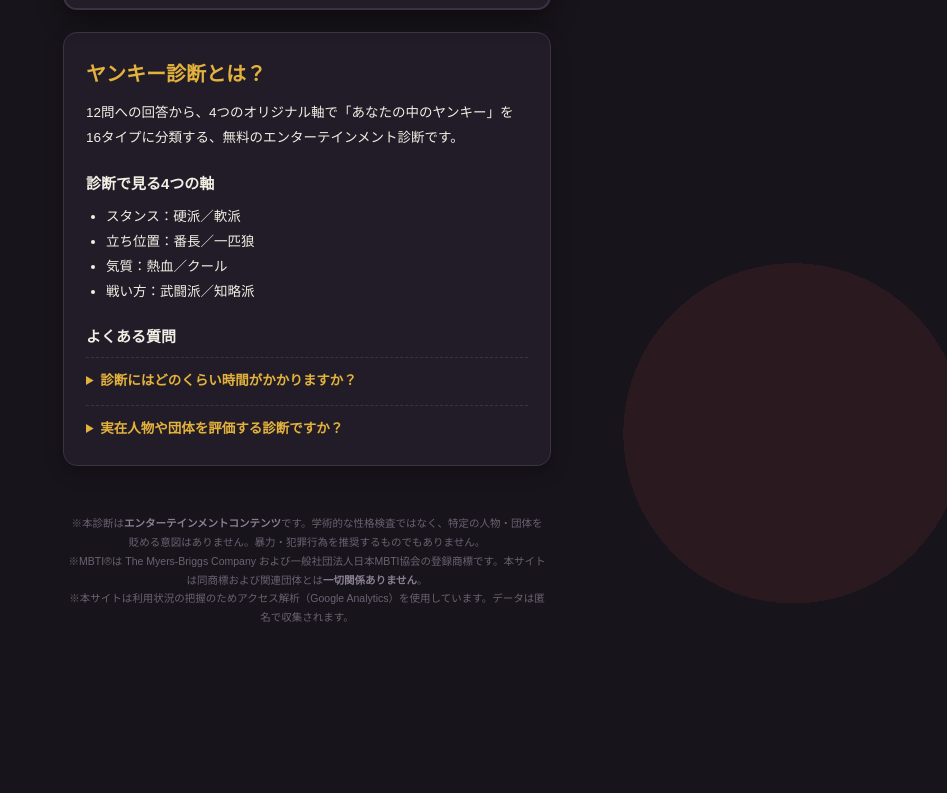
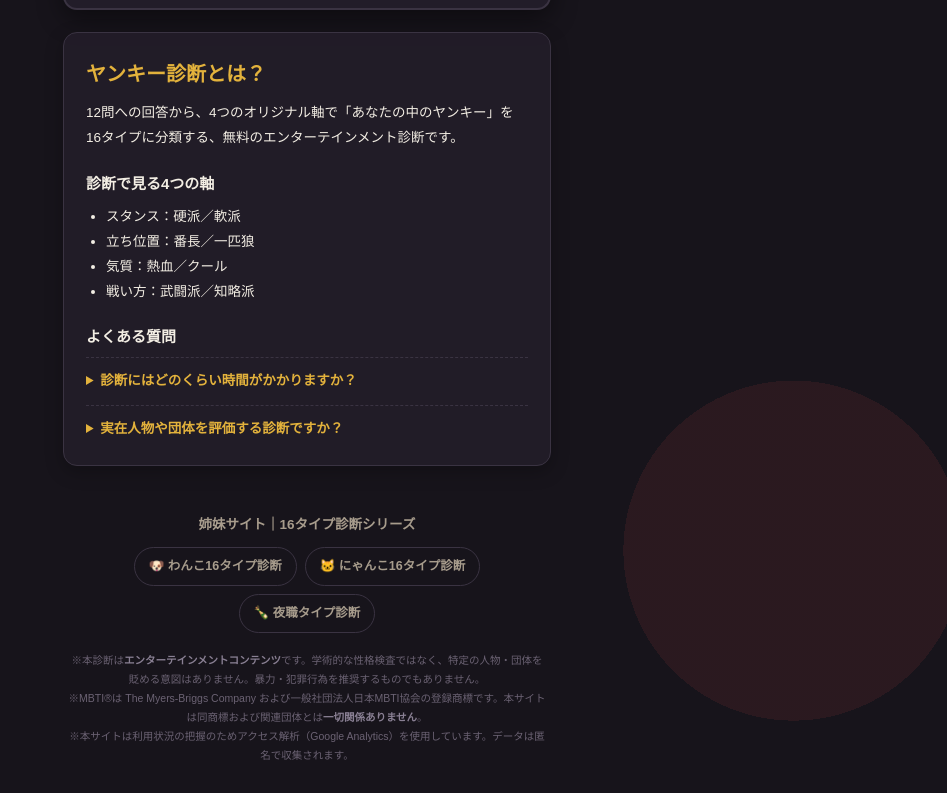
Before and after one commit to sterakura-cell/yankee-shindan, a plain HTML site: page index.html in a window 1280 px wide. Shown: the part 823-1616 px from the top of the page, without its empty margins (333-1280 px from the left). Before the commit the page ends 1478 px from the top, so only its background shows below. Drawn offline with Linux system fonts and the light colour scheme.

Commit message:
SEO: 常時表示の姉妹サイト相互リンクをフッター上に追加
結果画面内の.cross-promoはJS表示までDOM上不可視でGoogleが内部リンクとして
認識していない（GSC URL検査で参照元ページ=検出されず）。クロール可能な
静的navを全ページ共通領域に追加し、サブドメイン間のリンクグラフを形成する。

Co-Authored-By: Claude Fable 5 <noreply@anthropic.com>

```diff
--- a/index.html
+++ b/index.html
@@ -209,6 +209,10 @@
   .about-diagnosis details:last-child { padding-bottom: 0; }
   .about-diagnosis summary { cursor: pointer; font-size: 13.5px; font-weight: bold; color: var(--gold); }
   .about-diagnosis details p { margin: 8px 0 0; }
+  .series-links { width: 100%; max-width: 520px; margin: 0 auto 18px; padding: 0 20px; }
+  .series-links h2 { font-size: 13.5px; color: var(--text-light); text-align: center; margin-bottom: 10px; }
+  .series-links ul { list-style: none; display: flex; flex-wrap: wrap; justify-content: center; gap: 8px; margin: 0; padding: 0; }
+  .series-links a { display: inline-block; padding: 8px 14px; border: 1.5px solid var(--border); border-radius: 999px; text-decoration: none; font-size: 12.5px; font-weight: bold; color: var(--text-light); }
   footer { width: 100%; max-width: 520px; padding: 0 20px 28px; font-size: 10.5px; color: #6b6273; text-align: center; line-height: 1.8; }
   footer b { color: #8a8094; }
   .toast { position: fixed; left: 50%; bottom: 40px; transform: translateX(-50%); background: var(--gold); color: #17141b; font-size: 13px; font-weight: bold; padding: 10px 22px; border-radius: 999px; opacity: 0; transition: opacity .3s; pointer-events: none; z-index: 10; }
@@ -305,6 +309,15 @@
     <details><summary>実在人物や団体を評価する診断ですか？</summary><p>いいえ。実在人物・団体とは関係のないフィクションで、暴力や犯罪行為を推奨するものでもありません。</p></details>
   </section>
 </div>
+
+<nav class="series-links" aria-label="16タイプ診断シリーズ">
+  <h2>姉妹サイト｜16タイプ診断シリーズ</h2>
+  <ul>
+    <li><a href="https://wanko.soter-info.com/">🐶 わんこ16タイプ診断</a></li>
+    <li><a href="https://neko.soter-info.com/">🐱 にゃんこ16タイプ診断</a></li>
+    <li><a href="https://yorushoku.soter-info.com/">🍾 夜職タイプ診断</a></li>
+  </ul>
+</nav>
 
 <footer>
   ※本診断は<b>エンターテインメントコンテンツ</b>です。学術的な性格検査ではなく、特定の人物・団体を貶める意図はありません。暴力・犯罪行為を推奨するものでもありません。<br>
--- a/sitemap.xml
+++ b/sitemap.xml
@@ -2,7 +2,7 @@
 <urlset xmlns="http://www.sitemaps.org/schemas/sitemap/0.9">
   <url>
     <loc>https://yankee.soter-info.com/</loc>
-    <lastmod>2026-08-02</lastmod>
+    <lastmod>2026-08-07</lastmod>
     <changefreq>weekly</changefreq>
     <priority>1.0</priority>
   </url>
```
